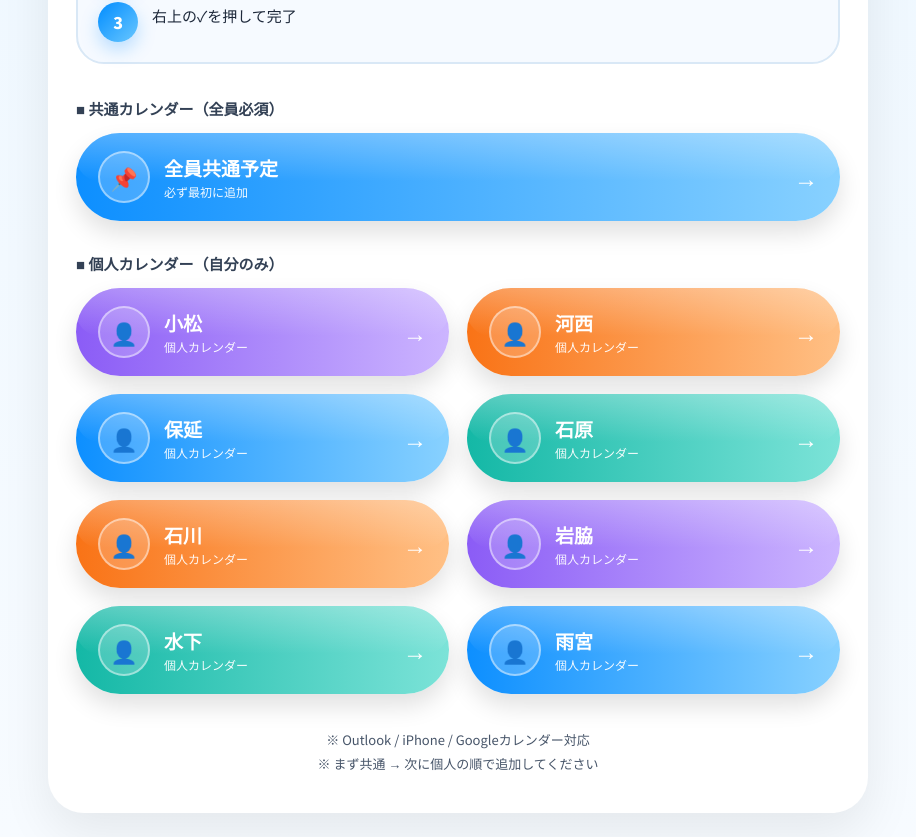
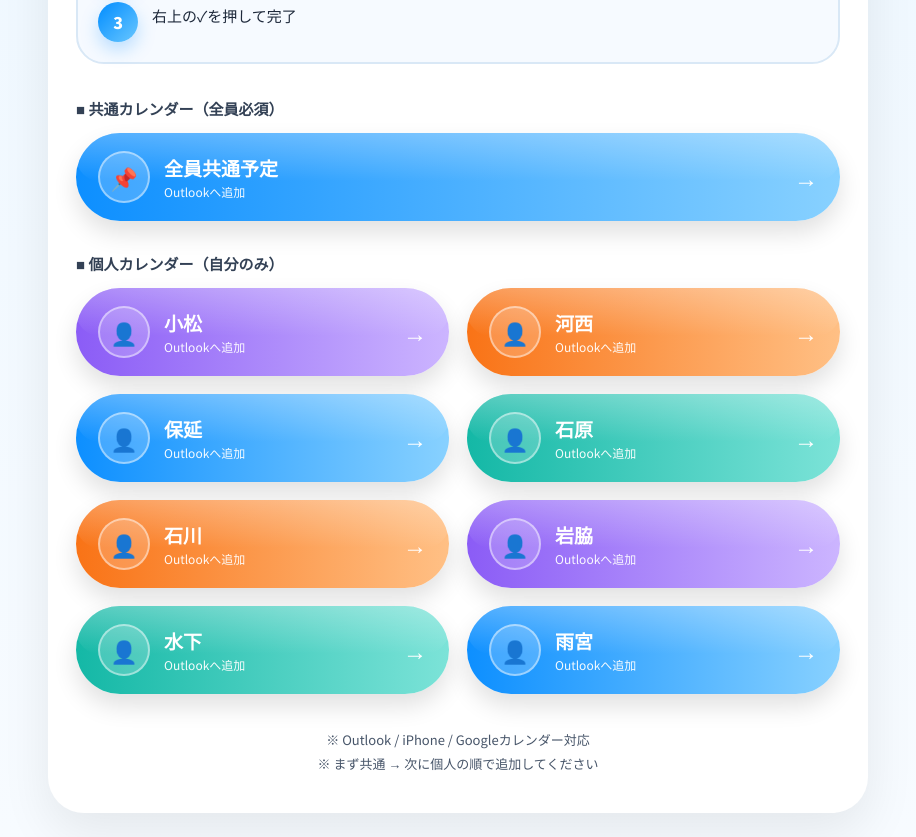
Before and after one commit to kishukusha/calendar, a plain HTML site: page kinmu.html in a window 1280 px wide. Shown: the part 318-1155 px from the top of the page, without its empty margins (182-1098 px from the left). Drawn offline with Linux system fonts and the light colour scheme.

Commit message:
Update kinmu.html

```diff
--- a/kinmu.html
+++ b/kinmu.html
@@ -169,7 +169,7 @@ h1{
     margin-bottom:32px;
 }
 
-/* 個人ボタンだけ2列 */
+/* 個人ボタン2列 */
 
 .grid{
 
@@ -212,6 +212,14 @@ h1{
     -webkit-tap-highlight-color:transparent;
 
     touch-action:manipulation;
+
+    z-index:1;
+}
+
+/* 子要素のタップ無効化 */
+
+.btn *{
+    pointer-events:none;
 }
 
 /* ホバー */
@@ -408,7 +416,9 @@ h1{
 
 <div class="card">
 
-<h1>📅 寄宿舎カレンダー</h1>
+<h1>
+📅 寄宿舎カレンダー
+</h1>
 
 <p class="desc">
 まず共通カレンダーを追加 → 次に個人カレンダーを追加してください
@@ -465,7 +475,7 @@ h1{
 <div class="top-button">
 
 <a class="btn blue"
-href="https://kishukusha.github.io/calendar/予定表_ALL.ics">
+href="https://outlook.live.com/calendar/0/addfromweb?url=https://kishukusha.github.io/calendar/予定表_ALL.ics">
 
 <div class="left">
 
@@ -480,7 +490,7 @@ href="https://kishukusha.github.io/calendar/予定表_ALL.ics">
 </div>
 
 <div class="sub">
-必ず最初に追加
+Outlookへ追加
 </div>
 
 </div>
@@ -504,7 +514,7 @@ href="https://kishukusha.github.io/calendar/予定表_ALL.ics">
 <div class="grid">
 
 <a class="btn purple"
-href="webcal://kishukusha.github.io/calendar/小松.ics">
+href="https://outlook.live.com/calendar/0/addfromweb?url=https://kishukusha.github.io/calendar/小松.ics">
 
 <div class="left">
 
@@ -519,7 +529,7 @@ href="webcal://kishukusha.github.io/calendar/小松.ics">
 </div>
 
 <div class="sub">
-個人カレンダー
+Outlookへ追加
 </div>
 
 </div>
@@ -533,7 +543,7 @@ href="webcal://kishukusha.github.io/calendar/小松.ics">
 </a>
 
 <a class="btn orange"
-href="webcal://kishukusha.github.io/calendar/河西.ics">
+href="https://outlook.live.com/calendar/0/addfromweb?url=https://kishukusha.github.io/calendar/河西.ics">
 
 <div class="left">
 
@@ -548,7 +558,7 @@ href="webcal://kishukusha.github.io/calendar/河西.ics">
 </div>
 
 <div class="sub">
-個人カレンダー
+Outlookへ追加
 </div>
 
 </div>
@@ -562,7 +572,7 @@ href="webcal://kishukusha.github.io/calendar/河西.ics">
 </a>
 
 <a class="btn blue"
-href="webcal://kishukusha.github.io/calendar/保延.ics">
+href="https://outlook.live.com/calendar/0/addfromweb?url=https://kishukusha.github.io/calendar/保延.ics">
 
 <div class="left">
 
@@ -577,7 +587,7 @@ href="webcal://kishukusha.github.io/calendar/保延.ics">
 </div>
 
 <div class="sub">
-個人カレンダー
+Outlookへ追加
 </div>
 
 </div>
@@ -591,7 +601,7 @@ href="webcal://kishukusha.github.io/calendar/保延.ics">
 </a>
 
 <a class="btn green"
-href="webcal://kishukusha.github.io/calendar/石原.ics">
+href="https://outlook.live.com/calendar/0/addfromweb?url=https://kishukusha.github.io/calendar/石原.ics">
 
 <div class="left">
 
@@ -606,7 +616,7 @@ href="webcal://kishukusha.github.io/calendar/石原.ics">
 </div>
 
 <div class="sub">
-個人カレンダー
+Outlookへ追加
 </div>
 
 </div>
@@ -620,7 +630,7 @@ href="webcal://kishukusha.github.io/calendar/石原.ics">
 </a>
 
 <a class="btn orange"
-href="webcal://kishukusha.github.io/calendar/石川.ics">
+href="https://outlook.live.com/calendar/0/addfromweb?url=https://kishukusha.github.io/calendar/石川.ics">
 
 <div class="left">
 
@@ -635,7 +645,7 @@ href="webcal://kishukusha.github.io/calendar/石川.ics">
 </div>
 
 <div class="sub">
-個人カレンダー
+Outlookへ追加
 </div>
 
 </div>
@@ -649,7 +659,7 @@ href="webcal://kishukusha.github.io/calendar/石川.ics">
 </a>
 
 <a class="btn purple"
-href="webcal://kishukusha.github.io/calendar/岩脇.ics">
+href="https://outlook.live.com/calendar/0/addfromweb?url=https://kishukusha.github.io/calendar/岩脇.ics">
 
 <div class="left">
 
@@ -664,7 +674,7 @@ href="webcal://kishukusha.github.io/calendar/岩脇.ics">
 </div>
 
 <div class="sub">
-個人カレンダー
+Outlookへ追加
 </div>
 
 </div>
@@ -678,7 +688,7 @@ href="webcal://kishukusha.github.io/calendar/岩脇.ics">
 </a>
 
 <a class="btn green"
-href="webcal://kishukusha.github.io/calendar/水下.ics">
+href="https://outlook.live.com/calendar/0/addfromweb?url=https://kishukusha.github.io/calendar/水下.ics">
 
 <div class="left">
 
@@ -693,7 +703,7 @@ href="webcal://kishukusha.github.io/calendar/水下.ics">
 </div>
 
 <div class="sub">
-個人カレンダー
+Outlookへ追加
 </div>
 
 </div>
@@ -707,7 +717,7 @@ href="webcal://kishukusha.github.io/calendar/水下.ics">
 </a>
 
 <a class="btn blue"
-href="webcal://kishukusha.github.io/calendar/雨宮.ics">
+href="https://outlook.live.com/calendar/0/addfromweb?url=https://kishukusha.github.io/calendar/雨宮.ics">
 
 <div class="left">
 
@@ -722,7 +732,7 @@ href="webcal://kishukusha.github.io/calendar/雨宮.ics">
 </div>
 
 <div class="sub">
-個人カレンダー
+Outlookへ追加
 </div>
 
 </div>
```
